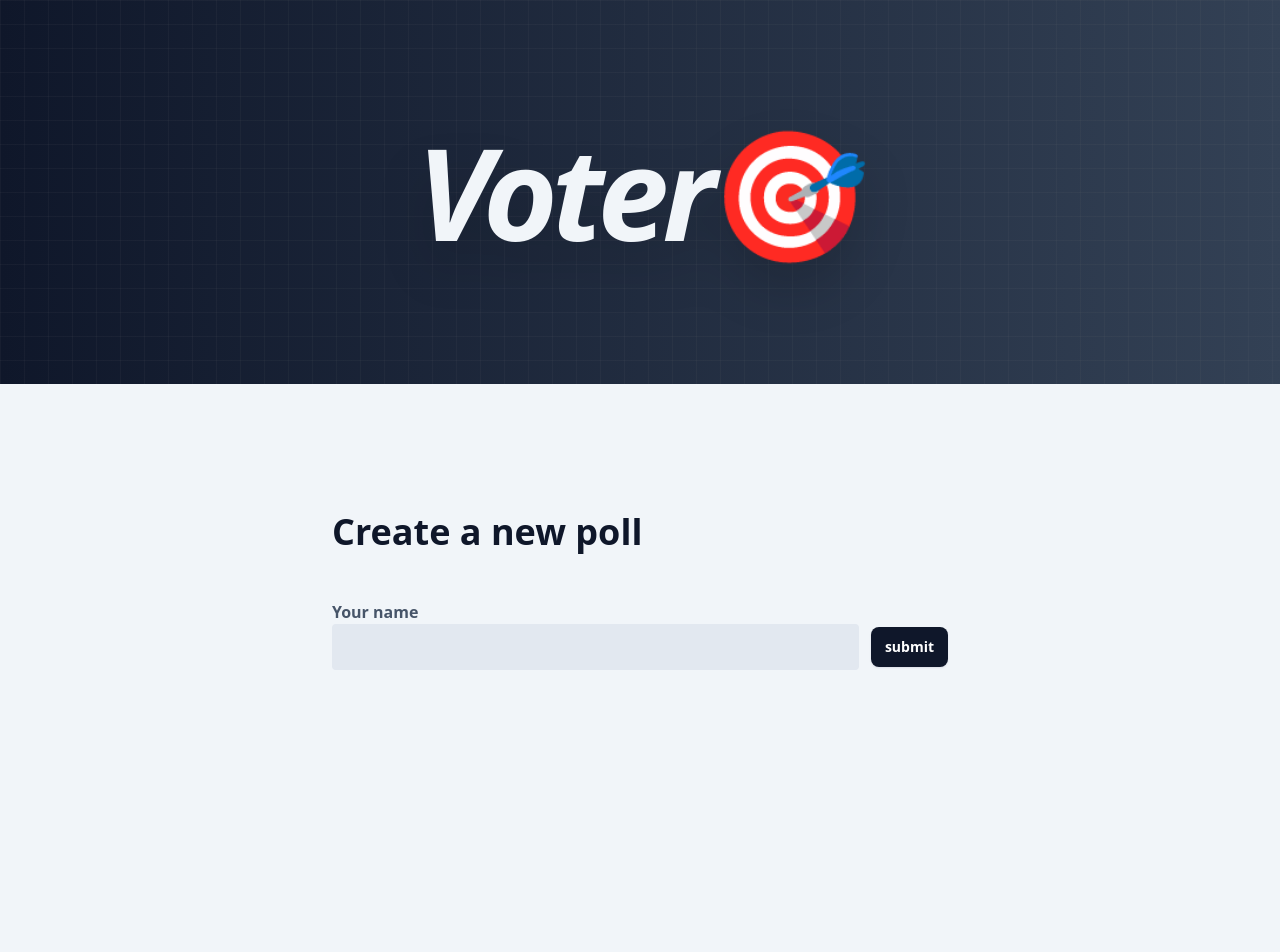
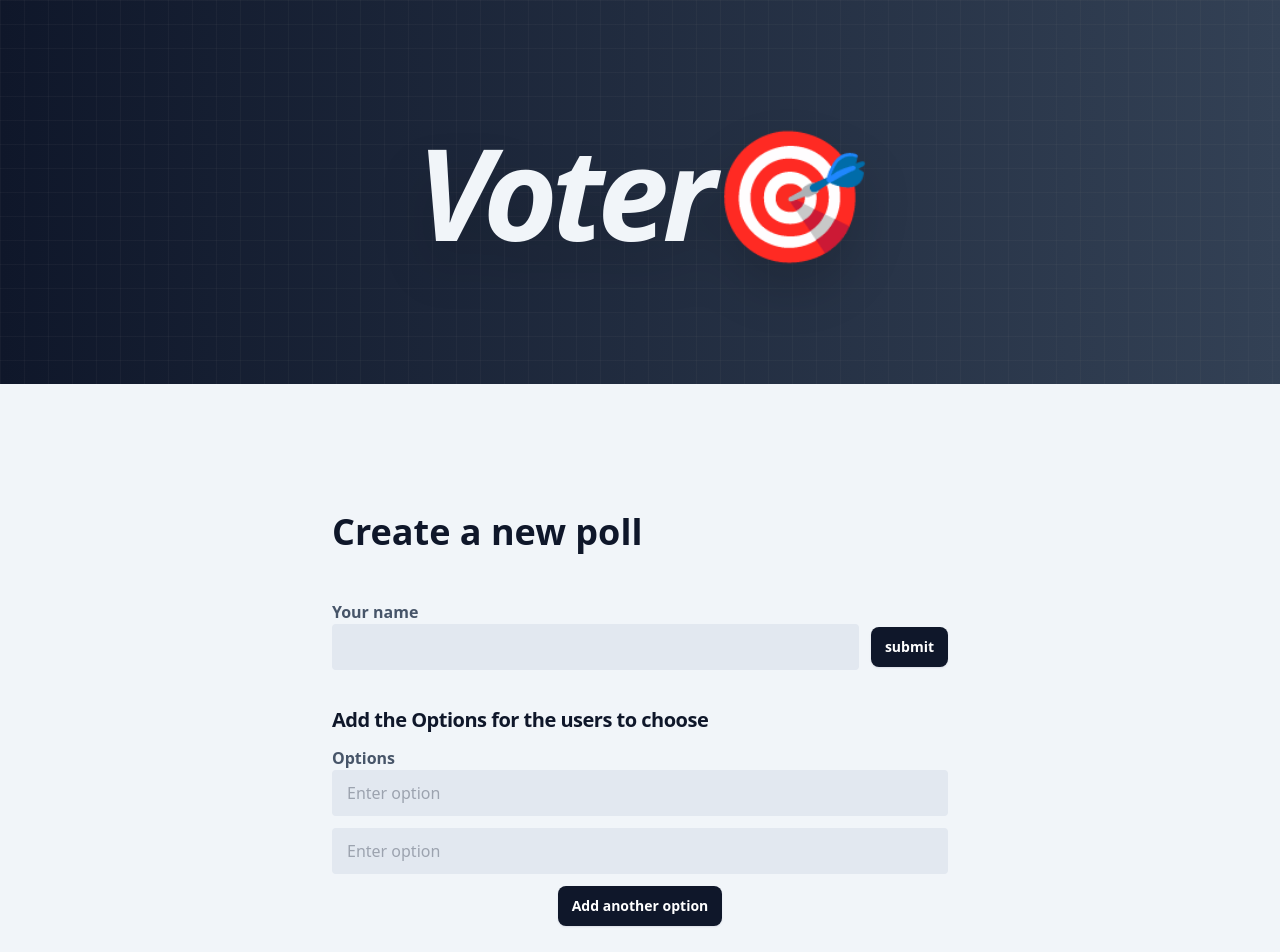
Before and after one commit to mrsmania/voter, an Angular app in the folder frontend/: page /create/poll in a window 1280 px wide. Shown: the top 952 px of the page. Before the commit the page ends 800 px from the top, so only its background shows below. Built offline with nearby package versions, Linux system fonts and the light colour scheme.

Commit message:
created form to add poll

```diff
--- a/frontend/src/app/components/create-poll/create-poll.component.html
+++ b/frontend/src/app/components/create-poll/create-poll.component.html
@@ -2,5 +2,9 @@
 
 <div class="">
   <h1 class="text-4xl font-bold text-slate-900 mb-12">Create a new poll</h1>
-  <app-username></app-username>
+  <div class="flex flex-col gap-3">
+    <app-username></app-username>
+    <app-questions></app-questions>
+    <button class="mt-6 font-bold inline-flex justify-center whitespace-nowrap rounded-lg bg-green-900 px-3.5 py-2.5 text-sm text-white shadow-sm shadow-indigo-950/10 hover:bg-green-600 focus:outline-none focus:ring focus:ring-green-300 focus-visible:outline-none focus-visible:ring focus-visible:ring-green-300 transition-colors duration-150">Create Poll</button>
+  </div>
 </div>
--- a/frontend/src/app/components/create-poll/create-poll.component.ts
+++ b/frontend/src/app/components/create-poll/create-poll.component.ts
@@ -1,11 +1,13 @@
 import { Component } from '@angular/core';
 import {UsernameComponent} from '../forms/username/username.component';
+import {QuestionsComponent} from '../forms/questions/questions.component';
 
 @Component({
   selector: 'app-create-poll',
   templateUrl: './create-poll.component.html',
   imports: [
-    UsernameComponent
+    UsernameComponent,
+    QuestionsComponent
   ],
   standalone: true,
 })
--- a/frontend/src/app/components/forms/questions/questions.component.html
+++ b/frontend/src/app/components/forms/questions/questions.component.html
@@ -1 +1,19 @@
-<p>questions works!</p>
+<div class="mt-6">
+  <h2 class="text-xl font-bold tracking-tight mb-3  text-slate-900">Add the Options for the users to choose</h2>
+
+  <p class="font-semibold">Options</p>
+
+  <div class="flex flex-col gap-3">
+    <div *ngFor="let input of inputs; let i = index; trackBy: trackByIndex" class="flex gap-3">
+      <input type="text" [(ngModel)]="inputs[i]" placeholder="Enter option" class="w-full px-3.5 py-2.5 text-slate-900 bg-slate-200 border border-transparent hover:border-slate-300 appearance-none rounded p-4 outline-none focus:bg-white focus:border-indigo-400 focus:ring-2 focus:ring-indigo-100" />
+      <button *ngIf="i >= 2" (click)="removeInputField(i)" class="font-bold inline-flex justify-center items-center whitespace-nowrap rounded-lg bg-slate-900 px-3.5 py-2.5 text-sm text-white shadow-sm shadow-indigo-950/10 hover:bg-slate-600 focus:outline-none focus:ring focus:ring-indigo-300 focus-visible:outline-none focus-visible:ring focus-visible:ring-slate-300 transition-colors duration-150">
+        <svg viewBox="0 0 24 24" fill="none" xmlns="http://www.w3.org/2000/svg" class="w-5 h-5 stroke-slate-50">
+          <path d="M10 12L14 16M14 12L10 16M4 6H20M16 6L15.7294 5.18807C15.4671 4.40125 15.3359 4.00784 15.0927 3.71698C14.8779 3.46013 14.6021 3.26132 14.2905 3.13878C13.9376 3 13.523 3 12.6936 3H11.3064C10.477 3 10.0624 3 9.70951 3.13878C9.39792 3.26132 9.12208 3.46013 8.90729 3.71698C8.66405 4.00784 8.53292 4.40125 8.27064 5.18807L8 6M18 6V16.2C18 17.8802 18 18.7202 17.673 19.362C17.3854 19.9265 16.9265 20.3854 16.362 20.673C15.7202 21 14.8802 21 13.2 21H10.8C9.11984 21 8.27976 21 7.63803 20.673C7.07354 20.3854 6.6146 19.9265 6.32698 19.362C6 18.7202 6 17.8802 6 16.2V6" stroke-width="2" stroke-linecap="round" stroke-linejoin="round"/>
+        </svg>
+      </button>
+    </div>
+  </div>
+  <div class="flex justify-center w-full mt-3">
+    <button (click)="addInputField()" class="font-bold inline-flex justify-center whitespace-nowrap rounded-lg bg-slate-900 px-3.5 py-2.5 text-sm text-white shadow-sm shadow-indigo-950/10 hover:bg-slate-600 focus:outline-none focus:ring focus:ring-indigo-300 focus-visible:outline-none focus-visible:ring focus-visible:ring-slate-300 transition-colors duration-150">Add another option</button>
+  </div>
+</div>
--- a/frontend/src/app/components/forms/questions/questions.component.ts
+++ b/frontend/src/app/components/forms/questions/questions.component.ts
@@ -1,10 +1,32 @@
 import { Component } from '@angular/core';
+import {FormsModule, ReactiveFormsModule} from "@angular/forms";
+import {NgForOf, NgIf} from '@angular/common';
 
 @Component({
   selector: 'app-questions',
   standalone: true,
-  imports: [],
+  imports: [
+    ReactiveFormsModule,
+    FormsModule,
+    NgForOf,
+    NgIf
+  ],
   templateUrl: './questions.component.html',
 })
 export class QuestionsComponent {
+  inputs: string[] = ['', '']; // Initialize with two empty options
+
+  addInputField() {
+    this.inputs.push('');
+  }
+
+  removeInputField(index: number) {
+    if (this.inputs.length > 2) { // Allow removal only if more than 2 options
+      this.inputs.splice(index, 1);
+    }
+  }
+
+  trackByIndex(index: number, item: any): number {
+    return index;
+  }
 }
```
